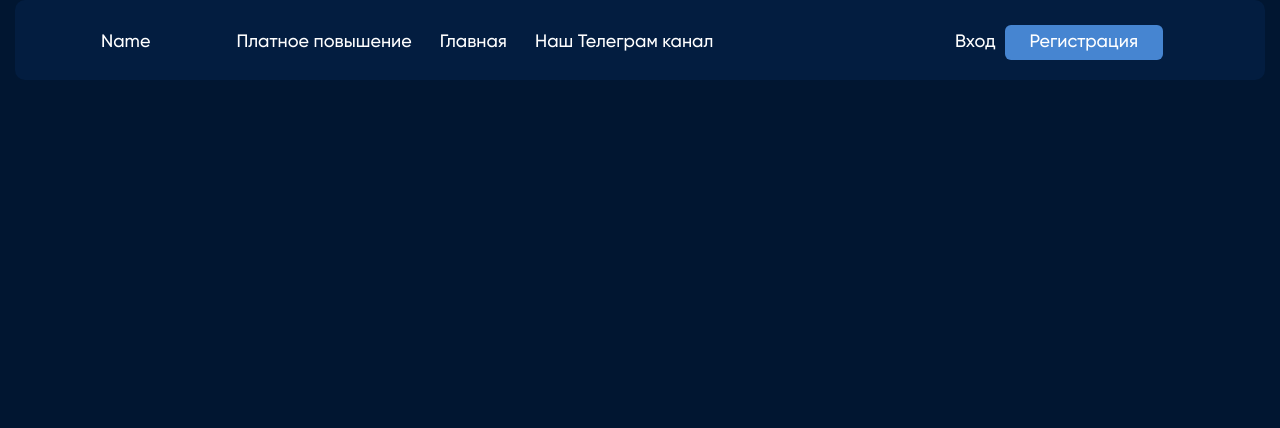
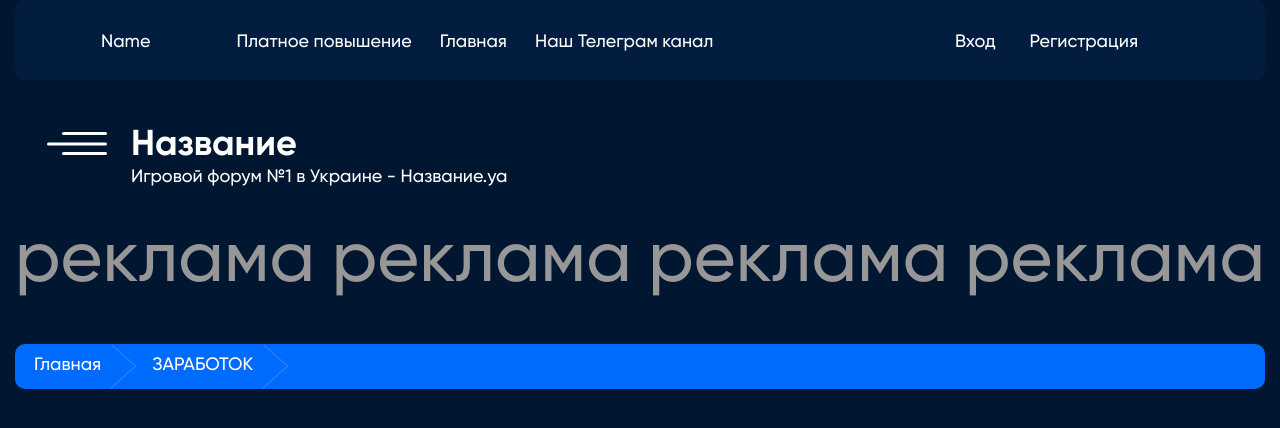
Before and after one commit to ivolat05/forum, a website: page src/topic.html in a window 1280 px wide. Drawn offline with nearby package versions, Linux system fonts and the light colour scheme; files that its build step writes are made by us from their sources.

Commit message:
uppdate 22.50

```diff
--- /dev/null
+++ b/src/assets/sass/blocks/breadcrumb.scss
@@ -0,0 +1,23 @@
+.bread {
+    display: flex;
+    align-items: center;
+    justify-content: start;
+
+    background: #006bff;
+    border-radius: 10px;
+    padding: 0 4px;
+}
+
+.bread-list {
+    padding: 11px 36px 13px 15px;
+    background: url("../../assets/img/bread.svg") no-repeat center right;
+}
+.bread-list,
+.bread-list-link {
+    font-size: 1.125rem;
+    line-height: 21px;
+    transition: 0.4s;
+}
+.bread-list-link:hover {
+    text-decoration: underline;
+}
--- a/src/assets/sass/blocks/header.scss
+++ b/src/assets/sass/blocks/header.scss
@@ -46,12 +46,8 @@
         background: #006bff;
     }
 }
-.btn:hover + .btn-reg {
-    background: rgba(0, 0, 0, 0);
-}
 
 .btn-reg {
     padding: 7px 25px;
-    background: #4685d1;
     border-radius: 6px;
 }
--- /dev/null
+++ b/src/assets/sass/blocks/main.scss
@@ -0,0 +1,76 @@
+.main {
+    padding: 43px 0 40px;
+}
+
+.main__burger {
+    width: 60px;
+    height: 23px;
+    position: relative;
+    top: 50%;
+    cursor: pointer;
+    margin-right: 24px;
+}
+
+.main__burger::before,
+.main__burger::after {
+    content: "";
+    background-color: #fff;
+    position: absolute;
+    width: 45px;
+    height: 3px;
+    border-radius: 6px;
+    right: 0;
+}
+
+.main__burger::after {
+    width: 45px;
+}
+
+.main__burger::before {
+    top: 0;
+}
+
+.main__burger-line {
+    background-color: #fff;
+    position: absolute;
+    width: 60px;
+    height: 3px;
+    border-radius: 5px;
+    right: 0;
+    top: 50%;
+    transform: translateY(-50%);
+}
+
+.main__burger::after {
+    bottom: 0;
+}
+
+.main-wrapper {
+    padding: 0 32px 31px 32px;
+    display: flex;
+    justify-content: start;
+    align-items: baseline;
+}
+
+.main-content-title {
+    font-weight: bold;
+    font-size: 2.25rem;
+    line-height: 44px;
+}
+
+.main-content-text {
+    font-size: 1.125rem;
+    line-height: 21px;
+}
+
+.main-box {
+    display: flex;
+    align-items: center;
+    justify-content: space-between;
+}
+
+.main__box-conteiner {
+    font-size: 4.5rem;
+    line-height: 85px;
+    color: #979797;
+}
--- a/src/assets/sass/style.scss
+++ b/src/assets/sass/style.scss
@@ -29,4 +29,7 @@ ul {
 a {
     text-decoration: none;
 }
+
 @import "../sass/blocks/header.scss";
+@import "../sass/blocks/main.scss";
+@import "../sass/blocks/breadcrumb.scss";
--- a/src/topic.html
+++ b/src/topic.html
@@ -4,4 +4,6 @@ title: Топик
 ---
 <div class="page">
     {{>header}}
+    {{>main}}
+    {{>breadcrumb}}
 </div>
--- /dev/null
+++ b/src/tpl/partials/breadcrumb.html
@@ -0,0 +1,14 @@
+<div class="breadcrumb">
+    <div class="container">
+        <ul class="bread">
+            <li class="bread-list">
+                <a href="#" class="bread-list-link">
+                    Главная
+                </a>
+            </li>
+            <li class="bread-list">
+                ЗАРАБОТОК
+            </li>
+        </ul>
+    </div>
+</div>
--- /dev/null
+++ b/src/tpl/partials/main.html
@@ -0,0 +1,32 @@
+<main class="main">
+    <div class="container">
+        <div class="main-wrapper">
+            <div class="main__burger">
+                <span class='main__burger-line'></span>
+            </div>
+            <div class="main-content">
+                <h1 class='main-content-title'>
+                    Название
+                </h1>
+                <p class='main-content-text'>
+                    Игровой форум №1 в Украине - Название.уа
+                </p>
+            </div>
+        </div>
+
+        <div class="main-box">
+            <div class="main__box-conteiner">
+                реклама
+            </div>
+            <div class="main__box-conteiner">
+                реклама
+            </div>
+            <div class="main__box-conteiner">
+                реклама
+            </div>
+            <div class="main__box-conteiner">
+                реклама
+            </div>
+        </div>
+    </div>
+</main>
```
Also changed, not shown: dist/assets/css/style.min.css, dist/assets/img/Group 398.svg (added), dist/assets/img/bread.svg (added), dist/topic.html, src/assets/img/bread.svg (added).
